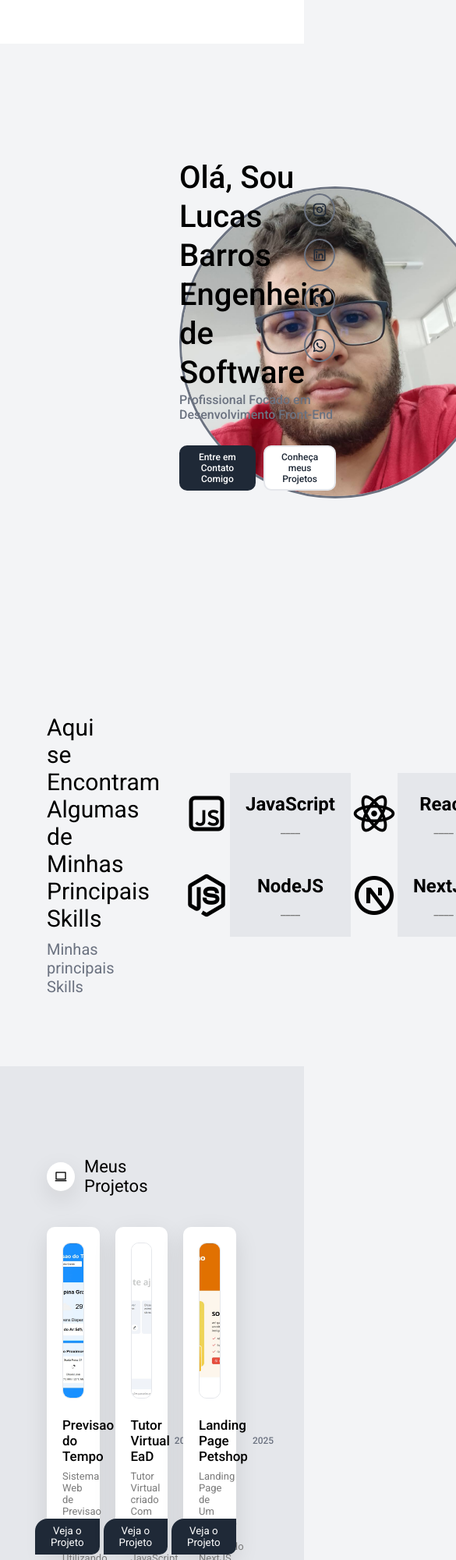
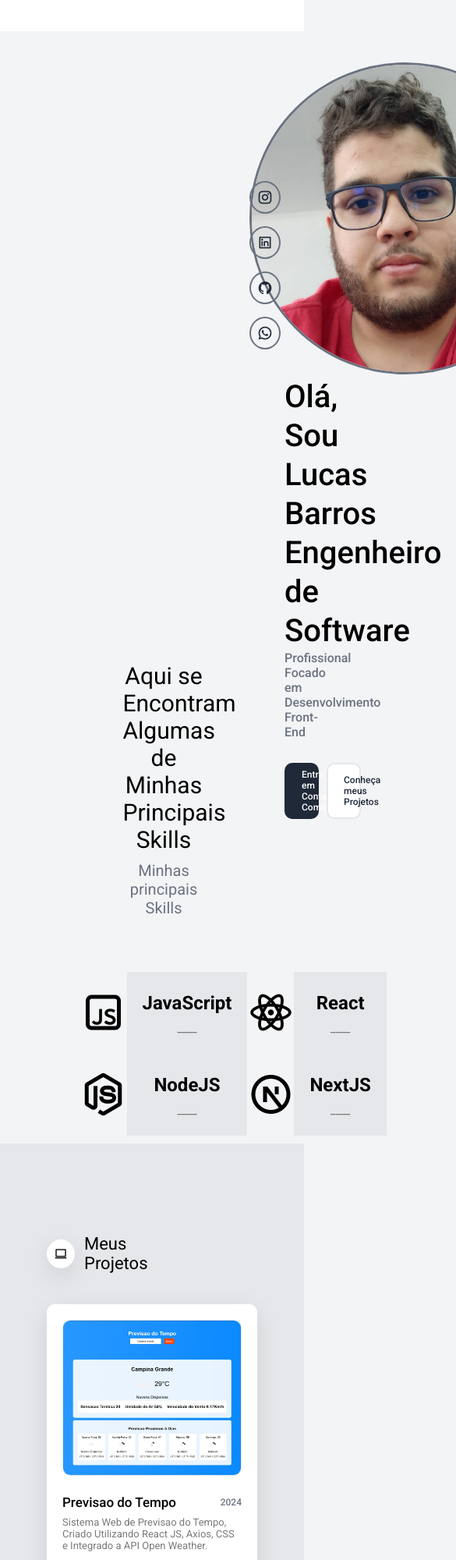
Before and after one commit to BarrosPL/my-port, a plain HTML site: page index.html in a window 390 px wide. Shown: the top 2000 px of the page at 78% size, 585 px wide, since content can reach past the window. Drawn offline with nearby package versions, Linux system fonts and the light colour scheme.

Commit message:
Add files via upload

```diff
--- a/style.css
+++ b/style.css
@@ -546,3 +546,76 @@ hero-intro{
     font-weight: 500;
 
 }
+
+@media (max-width: 1024px) {
+    .navbar {
+        padding: 20px;
+    }
+    .navbar-menu {
+        display: none;
+    }
+
+    .footer{
+        display:none;
+    }
+    .hero {
+        flex-direction: column;
+        text-align: center;
+
+    }
+
+    .hero-intro{
+        margin-left:110px;
+    }
+    .hero-content, .hero-intro {
+        width: 100%;
+
+    }
+    .skills {
+        flex-direction: column;
+        text-align: center;
+    }
+
+    .skills-description{
+        margin-left:110px
+    }
+    .category-projects {
+        flex-wrap: wrap;
+        justify-content: center;
+    }
+    .project-card {
+        width: 100%;
+        max-width: 400px;
+    }
+}
+
+@media (max-width: 768px) {
+    .navbar {
+        flex-direction: column;
+        align-items: center;
+    }
+    .hero {
+        padding: 60px 5%;
+
+    }
+    .skills {
+        padding: 20px;
+    }
+    .category-projects {
+        flex-direction: column;
+    }
+}
+
+@media (max-width: 480px) {
+    .hero {
+        padding: 40px 5%;
+        margin-left:300px
+    }
+    .btn {
+        width: 100%;
+        text-align: center;
+    }
+    .skills {
+        padding: 10px;
+    }
+}
```
